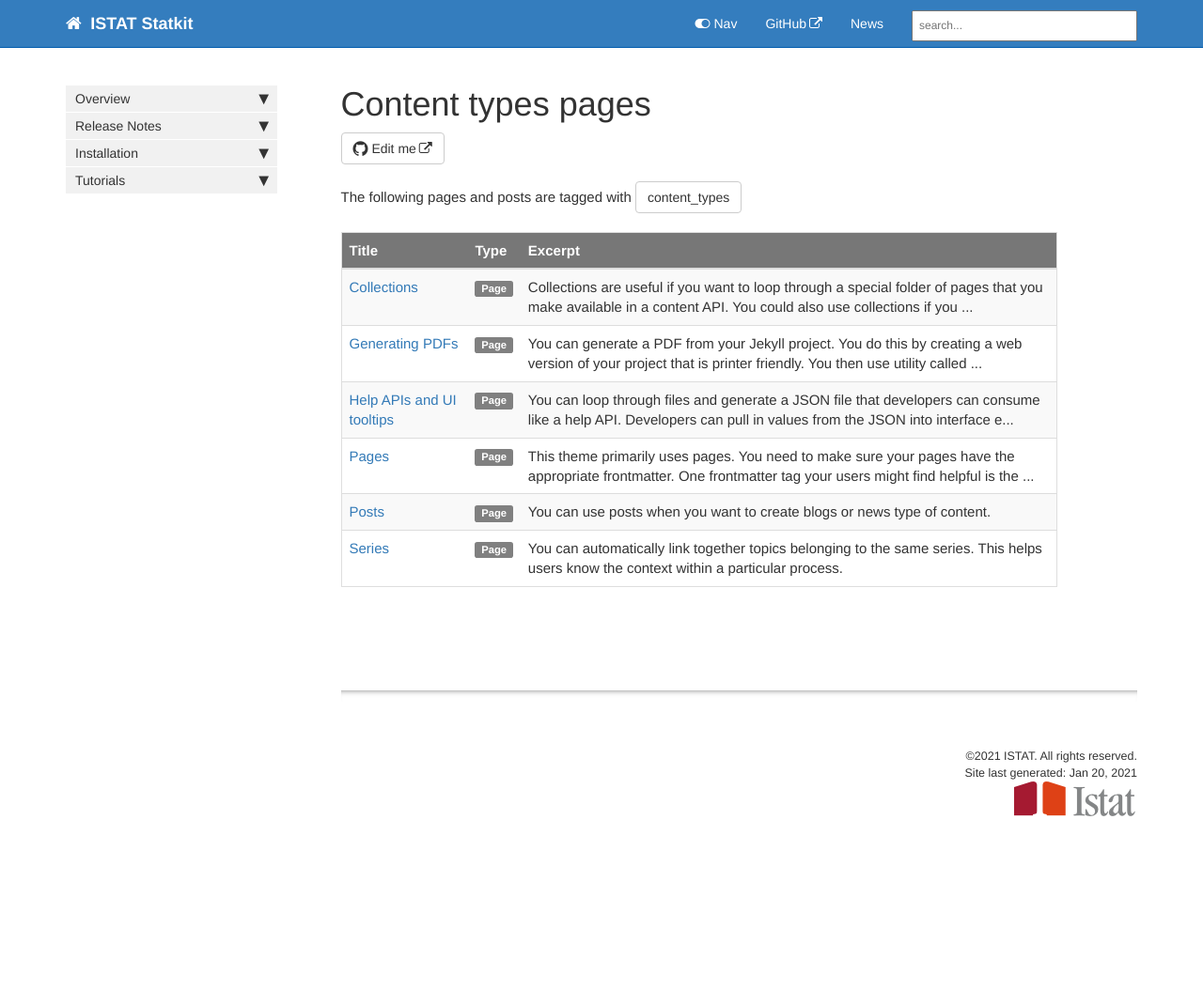
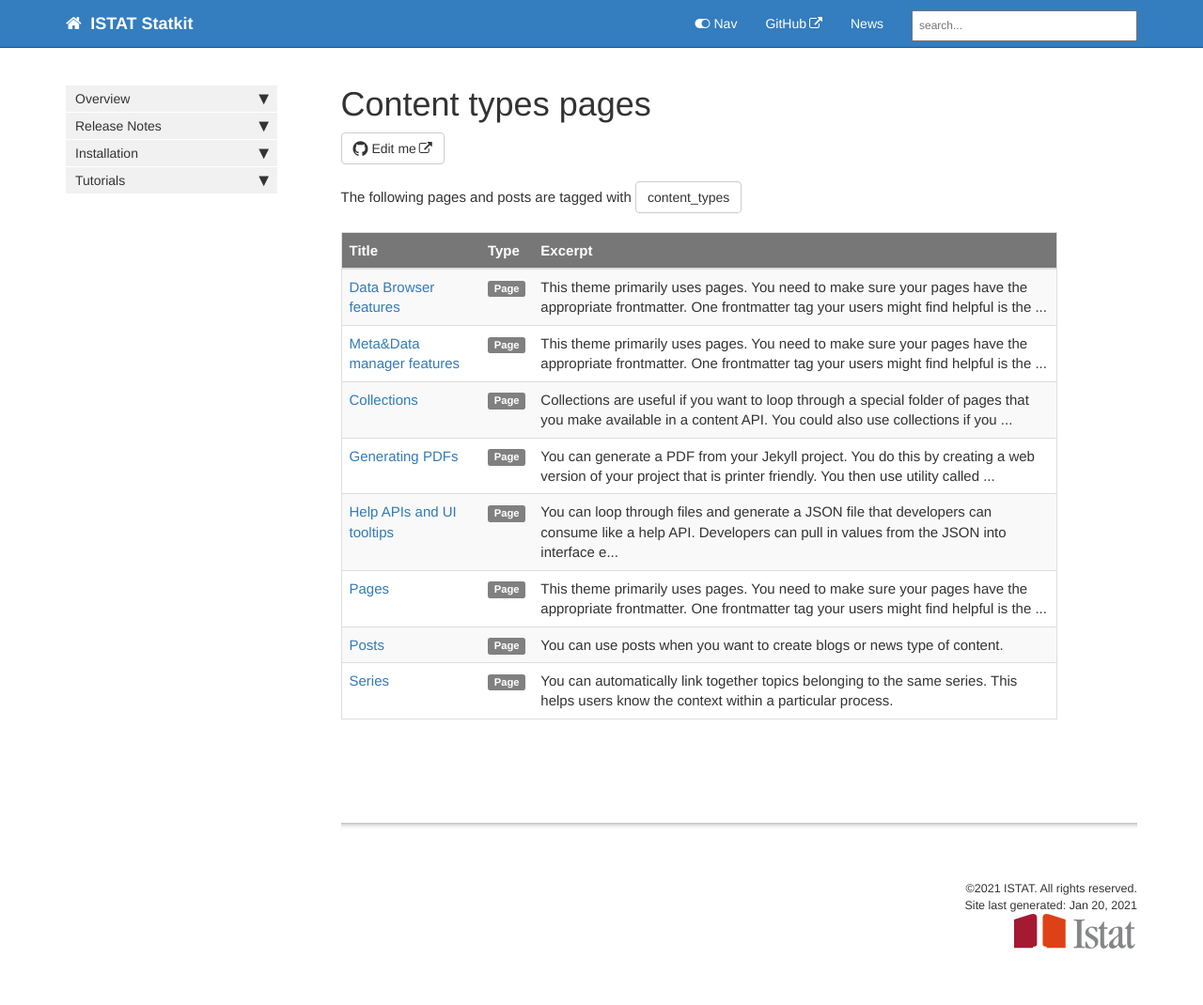
Before and after one commit to alcardac/alcardac.github.io, a Jekyll site: the page built from docs/pages/tags/tag_content_types.md, in a window 1280 px wide. Shown: the whole page at 94% size. Built offline with Jekyll 4.4.1, drawn with Linux system fonts in a browser that asks for light colours; comment, search, counter and statistics services are not loaded; before the commit the page ends 929 px from its top, so only the background shows below that; part of the change alters nothing that is shown.

Commit message:
2020_01_20

````diff
--- a/docs/_data/sidebars/mydoc_sidebar.yml
+++ b/docs/_data/sidebars/mydoc_sidebar.yml
@@ -32,11 +32,11 @@ entries:
       url: /mydoc_introduction.html
       output: web, pdf
 
-    - title:  Meta&Data Manager
-      url: /mydoc_supported_features.html
+    - title:  Meta&Data Manager features
+      url: /mydoc_MDM_pages.html
       output: web, pdf
-    - title:  Data Browser
-      url: /mydoc_supported_features.html
+    - title:  Data Browser features
+      url: /mydoc_DB_pages.html
       output: web, pdf
 
 
--- /dev/null
+++ b/docs/pages/mydoc/mydoc_DB_pages.md
@@ -0,0 +1,183 @@
+---
+title: Data Browser features
+tags: [getting_started, formatting, content_types]
+keywords: pages, authoring, exclusion, frontmatter
+last_updated: July 16, 2016
+summary: "This theme primarily uses pages. You need to make sure your pages have the appropriate frontmatter. One frontmatter tag your users might find helpful is the summary tag. This functions similar in purpose to the shortdesc element in DITA."
+sidebar: mydoc_sidebar
+permalink: mydoc_DB_pages.html
+folder: mydoc
+---
+
+## Where to author content
+Use a text editor such as Sublime Text, WebStorm, IntelliJ, or Atom to create pages. Atom is recommended because it's created by Github, which is driving some of the Jekyll development through Github Pages.
+
+## Where to save pages
+
+You can store your pages in any folder structures you want, with any level of folder nesting. The site output will pull all of those pages out of their folders and put them into the root directory. Check out the \_site folder, which is where Jekyll is generated, to see the difference between your project's structure and the resulting site output.
+
+The listing of all pages in the root directory (which happens when you add a permalink property to the pages) is what allows the relative linking and offline viewing of the site to work.
+
+## Frontmatter
+
+Make sure each page has frontmatter at the top like this:
+
+
+```yaml
+---
+title: Alerts
+tags: [formatting]
+keywords: notes, tips, cautions, warnings, admonitions
+last_updated: July 3, 2016
+summary: "You can insert notes, tips, warnings, and important alerts in your content."
+sidebar: mydoc_sidebar
+permalink: mydoc_alerts.html
+---
+```
+
+Frontmatter is always formatted with three hyphens at the top and bottom. Your frontmatter must have a `title` and `permalink` value. All the other values are optional.
+
+Note that you cannot use variables in frontmatter.
+
+The following table describes each of the frontmatter that you can use with this theme:
+
+| Frontmatter | Required? | Description |
+|-------------|-------------|-------------|
+| **title** | Required | The title for the page |
+| **tags** | Optional | Tags for the page. Make all tags single words, with underscores if needed (rather than spaces). Separate them with commas. Enclose the whole list within brackets. Also, note that tags must be added to \_data/tags_doc.yml to be allowed entrance into the page. This prevents tags from becoming somewhat random and unstructured. You must create a tag page for each one of your tags following the pattern shown in the tags folder. (Tag pages aren't automatically created.)  |
+| **keywords** | Optional | Synonyms and other keywords for the page. This information gets stuffed into the page's metadata to increase SEO. The user won't see the keywords, but if you search for one of the keywords, it will be picked up by the search engine.  |
+| **last_updated**  | Optional | The date the page was last updated. This information could helpful for readers trying to evaluate how current and authoritative information is. If included, the last_updated date appears in the footer of the page in small font.|
+| **sidebar** | Required | Refers to the sidebar data file for this page. Don't include the ".yml" file extension for the sidebar &mdash; just provide the file name. If no sidebar is specified, this value will inherit the `default` property set in your \_config.yml file for the page's frontmatter. |
+| **summary** | Optional | A 1-2 word sentence summarizing the content on the page. This gets formatted into the summary section in the page layout. Adding summaries is a key way to make your content more scannable by users (check out [Jakob Nielsen's site](http://www.nngroup.com/articles/corporate-blogs-front-page-structure/) for a great example of page summaries.) The only drawback with summaries is that you can't use variables in them. |
+| **permalink**| Required | The permalink *must* match the filename in order for automated links to work. Additionally, you must include the ".html" in the filename. Do not put forward slashes around the permalink (this makes Jekyll put the file inside a folder in the output). When Jekyll builds the site, it will put the page into the root directory rather than leaving it in a subdirectory or putting it inside a folder and naming the file index.html. Having all files flattened in the root directory is essential for relative linking to work and for all paths to JS and CSS files to be valid. |
+| **datatable** | Optional | 'true'. If you add `datatable: true` in the frontmatter, scripts for the [jQuery Datatables plugin](https://www.datatables.net/) get included on the page. You can see the scripts that conditionally appear by looking in the \_layouts/default.html page. |
+| **toc** | Optional | If you specify `toc: false` in the frontmatter, the page won't have the table of contents that appears below the title. The toc refers to the list of jump links below the page title, not the sidebar navigation. You probably want to hide the TOC on the homepage and product landing pages.|
+
+## Colons in page titles
+
+If you want to use a colon in your page title, you must enclose the title's value in quotation marks.
+
+## Page names and excluding files from outputs
+
+By default, everything in your project is included in the output. You can exclude all files that don't belong to that project by specifying the file name, the folder name, or by using wildcards in your configuration file:
+
+```yaml
+exclude:
+
+- filename.md
+- subfolder_name/
+- mydoc_*
+- gitignore
+```
+
+Wildcards will exclude every match after the `*`.
+
+## Saving pages as drafts
+
+If you add `published: false` in the frontmatter, your page won't be published. You can also move draft pages into the \_drafts folder to exclude them from the build. With posts, you can also keep them as drafts by omitting the date in the title.
+
+## Markdown or HTML format
+
+Pages can be either Markdown or HTML format (specified through either an .md or .html file extension).
+
+If you use Markdown, you can also include HTML formatting where needed. But if your format is HTML, you must add a `markdown="1"` attribute to the element in order to use Markdown inside that HTML element:
+
+```
+<div markdown="1">This is a [link](http://exmaple.com).</div>
+```
+
+For your Markdown files, note that a space or two indent will set text off as code or blocks, so avoid spacing indents unless intentional.
+
+If you have a lot of HTML, as long as the top and bottom tags of the HTML are flush left in a Markdown file, all the tags inside those bookend HTML tags will render as HTML, regardless of their indentation. (This can be especially useful for tables.)
+
+
+## Page names
+
+I recommend prefixing your page names with the product, such as "mydoc_pages" instead of just "pages." This way if you have other products that also have topics with generic names such as "pages," there won't be naming conflicts.
+
+Additionally, consider adding the product name in parentheses after the title, such as "Pages (Mydoc)" so that users can clearly navigate different topics for each product.
+
+## Kramdown Markdown
+
+Kramdown is the Markdown flavor used in the theme. This mostly aligns with Github-flavored Markdown, but with some differences in the indentation allowed within lists. Basically, Kramdown requires you to line up the indent between list items with the first starting character after the space in your list item numbering. See this [blog post on Kramdown and Rouge](http://idratherbewriting.com/2016/02/21/bug-with-kramdown-and-rouge-with-github-pages/) for more details.
+
+You can use standard Multimarkdown syntax for tables. You can also use fenced code blocks with lexers specifying the type of code. The configuration file shows the Markdown processor and extension:
+
+```yaml
+highlighter: rouge
+markdown: kramdown
+kramdown:
+ input: GFM
+ auto_ids: true
+ hard_wrap: false
+ syntax_highlighter: rouge
+```
+
+## Automatic mini-TOCs
+
+By default, a TOC appears at the top of your pages and posts. If you don't want the TOC to appear for a specific page, such as for a landing page or other homepage, add `toc: false` in the frontmatter of the page.
+
+The mini-TOC requires you to use the `##` Markdown syntax for headings. If you use `<h2>` elements, you must add an ID attribute for the heading element in order for it to appear in the mini-TOC (for example, `<h2 id="mysampleid">Heading</h2>`.
+
+## Headings
+
+Use pound signs before the heading title to designate the level. Note that kramdown requires headings to have one space before and after the heading. Without this space above and below, the heading won't render into HTML.
+
+```
+## Second-level heading
+```
+
+**Result:**
+
+## Second-level heading
+
+-----
+
+```
+### Third-level heading
+```
+**Result:**
+
+### Third-level heading
+
+------
+
+```
+#### Fourth-level heading
+```
+
+**Result:**
+
+#### Fourth-level heading
+
+## Headings with ID Tags {#someIdTag}
+
+If you want to use a specific ID tag with your heading, add it like this:
+
+```
+## Headings with ID Tags {#someIdTag}
+```
+
+Then you can reference it with a link like this on the same page:
+
+```
+[Some link](#someIdTag)
+```
+
+**Result:**
+
+[Some link](#someIdTag)
+
+For details about linking to headings on different pages, see [Automated links to headings on pages][mydoc_hyperlinks.html#bookmarklinks].
+
+## Specify a particular page layout
+
+The configuration file sets the default layout for pages as the "page" layout.
+
+You can create other layouts inside the layouts folder. If you create a new layout, you can specify that your page use your new layout by adding `layout: mylayout.html` in the page's frontmatter. Whatever layout you specify in the frontmatter of a page will override the layout default set in the configuration file.
+
+## Comments
+
+Disqus, a commenting system, is integrated into the theme. In the configuration file, specify the Disqus code for the universal code, and Disqus will appear. If you don't add a Disqus value, the Disqus form isn't included.
+
+{% include links.html %}
--- /dev/null
+++ b/docs/pages/mydoc/mydoc_MDM_pages.md
@@ -0,0 +1,183 @@
+---
+title: Meta&Data manager features
+tags: [getting_started, formatting, content_types]
+keywords: pages, authoring, exclusion, frontmatter
+last_updated: July 16, 2016
+summary: "This theme primarily uses pages. You need to make sure your pages have the appropriate frontmatter. One frontmatter tag your users might find helpful is the summary tag. This functions similar in purpose to the shortdesc element in DITA."
+sidebar: mydoc_sidebar
+permalink: mydoc_MDM_pages.html
+folder: mydoc
+---
+
+## Where to author content
+Use a text editor such as Sublime Text, WebStorm, IntelliJ, or Atom to create pages. Atom is recommended because it's created by Github, which is driving some of the Jekyll development through Github Pages.
+
+## Where to save pages
+
+You can store your pages in any folder structures you want, with any level of folder nesting. The site output will pull all of those pages out of their folders and put them into the root directory. Check out the \_site folder, which is where Jekyll is generated, to see the difference between your project's structure and the resulting site output.
+
+The listing of all pages in the root directory (which happens when you add a permalink property to the pages) is what allows the relative linking and offline viewing of the site to work.
+
+## Frontmatter
+
+Make sure each page has frontmatter at the top like this:
+
+
+```yaml
+---
+title: Alerts
+tags: [formatting]
+keywords: notes, tips, cautions, warnings, admonitions
+last_updated: July 3, 2016
+summary: "You can insert notes, tips, warnings, and important alerts in your content."
+sidebar: mydoc_sidebar
+permalink: mydoc_alerts.html
+---
+```
+
+Frontmatter is always formatted with three hyphens at the top and bottom. Your frontmatter must have a `title` and `permalink` value. All the other values are optional.
+
+Note that you cannot use variables in frontmatter.
+
+The following table describes each of the frontmatter that you can use with this theme:
+
+| Frontmatter | Required? | Description |
+|-------------|-------------|-------------|
+| **title** | Required | The title for the page |
+| **tags** | Optional | Tags for the page. Make all tags single words, with underscores if needed (rather than spaces). Separate them with commas. Enclose the whole list within brackets. Also, note that tags must be added to \_data/tags_doc.yml to be allowed entrance into the page. This prevents tags from becoming somewhat random and unstructured. You must create a tag page for each one of your tags following the pattern shown in the tags folder. (Tag pages aren't automatically created.)  |
+| **keywords** | Optional | Synonyms and other keywords for the page. This information gets stuffed into the page's metadata to increase SEO. The user won't see the keywords, but if you search for one of the keywords, it will be picked up by the search engine.  |
+| **last_updated**  | Optional | The date the page was last updated. This information could helpful for readers trying to evaluate how current and authoritative information is. If included, the last_updated date appears in the footer of the page in small font.|
+| **sidebar** | Required | Refers to the sidebar data file for this page. Don't include the ".yml" file extension for the sidebar &mdash; just provide the file name. If no sidebar is specified, this value will inherit the `default` property set in your \_config.yml file for the page's frontmatter. |
+| **summary** | Optional | A 1-2 word sentence summarizing the content on the page. This gets formatted into the summary section in the page layout. Adding summaries is a key way to make your content more scannable by users (check out [Jakob Nielsen's site](http://www.nngroup.com/articles/corporate-blogs-front-page-structure/) for a great example of page summaries.) The only drawback with summaries is that you can't use variables in them. |
+| **permalink**| Required | The permalink *must* match the filename in order for automated links to work. Additionally, you must include the ".html" in the filename. Do not put forward slashes around the permalink (this makes Jekyll put the file inside a folder in the output). When Jekyll builds the site, it will put the page into the root directory rather than leaving it in a subdirectory or putting it inside a folder and naming the file index.html. Having all files flattened in the root directory is essential for relative linking to work and for all paths to JS and CSS files to be valid. |
+| **datatable** | Optional | 'true'. If you add `datatable: true` in the frontmatter, scripts for the [jQuery Datatables plugin](https://www.datatables.net/) get included on the page. You can see the scripts that conditionally appear by looking in the \_layouts/default.html page. |
+| **toc** | Optional | If you specify `toc: false` in the frontmatter, the page won't have the table of contents that appears below the title. The toc refers to the list of jump links below the page title, not the sidebar navigation. You probably want to hide the TOC on the homepage and product landing pages.|
+
+## Colons in page titles
+
+If you want to use a colon in your page title, you must enclose the title's value in quotation marks.
+
+## Page names and excluding files from outputs
+
+By default, everything in your project is included in the output. You can exclude all files that don't belong to that project by specifying the file name, the folder name, or by using wildcards in your configuration file:
+
+```yaml
+exclude:
+
+- filename.md
+- subfolder_name/
+- mydoc_*
+- gitignore
+```
+
+Wildcards will exclude every match after the `*`.
+
+## Saving pages as drafts
+
+If you add `published: false` in the frontmatter, your page won't be published. You can also move draft pages into the \_drafts folder to exclude them from the build. With posts, you can also keep them as drafts by omitting the date in the title.
+
+## Markdown or HTML format
+
+Pages can be either Markdown or HTML format (specified through either an .md or .html file extension).
+
+If you use Markdown, you can also include HTML formatting where needed. But if your format is HTML, you must add a `markdown="1"` attribute to the element in order to use Markdown inside that HTML element:
+
+```
+<div markdown="1">This is a [link](http://exmaple.com).</div>
+```
+
+For your Markdown files, note that a space or two indent will set text off as code or blocks, so avoid spacing indents unless intentional.
+
+If you have a lot of HTML, as long as the top and bottom tags of the HTML are flush left in a Markdown file, all the tags inside those bookend HTML tags will render as HTML, regardless of their indentation. (This can be especially useful for tables.)
+
+
+## Page names
+
+I recommend prefixing your page names with the product, such as "mydoc_pages" instead of just "pages." This way if you have other products that also have topics with generic names such as "pages," there won't be naming conflicts.
+
+Additionally, consider adding the product name in parentheses after the title, such as "Pages (Mydoc)" so that users can clearly navigate different topics for each product.
+
+## Kramdown Markdown
+
+Kramdown is the Markdown flavor used in the theme. This mostly aligns with Github-flavored Markdown, but with some differences in the indentation allowed within lists. Basically, Kramdown requires you to line up the indent between list items with the first starting character after the space in your list item numbering. See this [blog post on Kramdown and Rouge](http://idratherbewriting.com/2016/02/21/bug-with-kramdown-and-rouge-with-github-pages/) for more details.
+
+You can use standard Multimarkdown syntax for tables. You can also use fenced code blocks with lexers specifying the type of code. The configuration file shows the Markdown processor and extension:
+
+```yaml
+highlighter: rouge
+markdown: kramdown
+kramdown:
+ input: GFM
+ auto_ids: true
+ hard_wrap: false
+ syntax_highlighter: rouge
+```
+
+## Automatic mini-TOCs
+
+By default, a TOC appears at the top of your pages and posts. If you don't want the TOC to appear for a specific page, such as for a landing page or other homepage, add `toc: false` in the frontmatter of the page.
+
+The mini-TOC requires you to use the `##` Markdown syntax for headings. If you use `<h2>` elements, you must add an ID attribute for the heading element in order for it to appear in the mini-TOC (for example, `<h2 id="mysampleid">Heading</h2>`.
+
+## Headings
+
+Use pound signs before the heading title to designate the level. Note that kramdown requires headings to have one space before and after the heading. Without this space above and below, the heading won't render into HTML.
+
+```
+## Second-level heading
+```
+
+**Result:**
+
+## Second-level heading
+
+-----
+
+```
+### Third-level heading
+```
+**Result:**
+
+### Third-level heading
+
+------
+
+```
+#### Fourth-level heading
+```
+
+**Result:**
+
+#### Fourth-level heading
+
+## Headings with ID Tags {#someIdTag}
+
+If you want to use a specific ID tag with your heading, add it like this:
+
+```
+## Headings with ID Tags {#someIdTag}
+```
+
+Then you can reference it with a link like this on the same page:
+
+```
+[Some link](#someIdTag)
+```
+
+**Result:**
+
+[Some link](#someIdTag)
+
+For details about linking to headings on different pages, see [Automated links to headings on pages][mydoc_hyperlinks.html#bookmarklinks].
+
+## Specify a particular page layout
+
+The configuration file sets the default layout for pages as the "page" layout.
+
+You can create other layouts inside the layouts folder. If you create a new layout, you can specify that your page use your new layout by adding `layout: mylayout.html` in the page's frontmatter. Whatever layout you specify in the frontmatter of a page will override the layout default set in the configuration file.
+
+## Comments
+
+Disqus, a commenting system, is integrated into the theme. In the configuration file, specify the Disqus code for the universal code, and Disqus will appear. If you don't add a Disqus value, the Disqus form isn't included.
+
+{% include links.html %}
````
